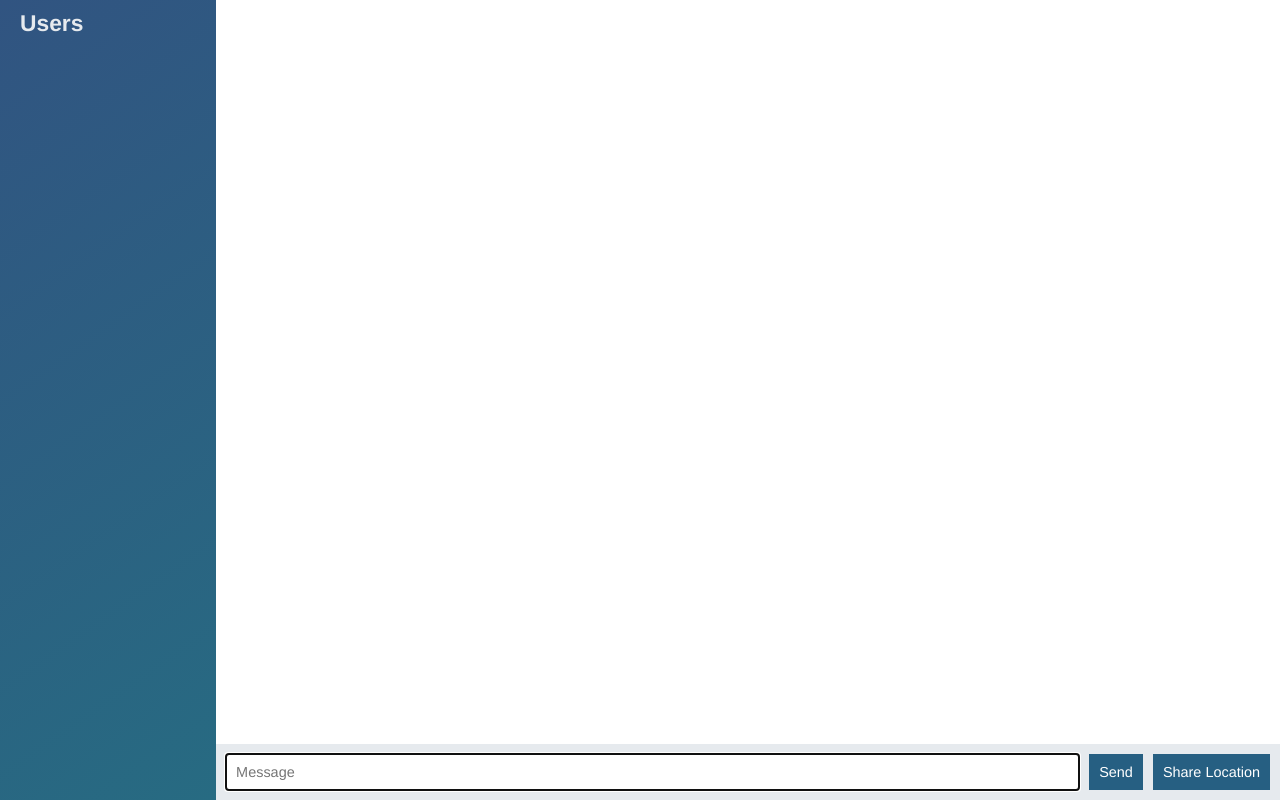
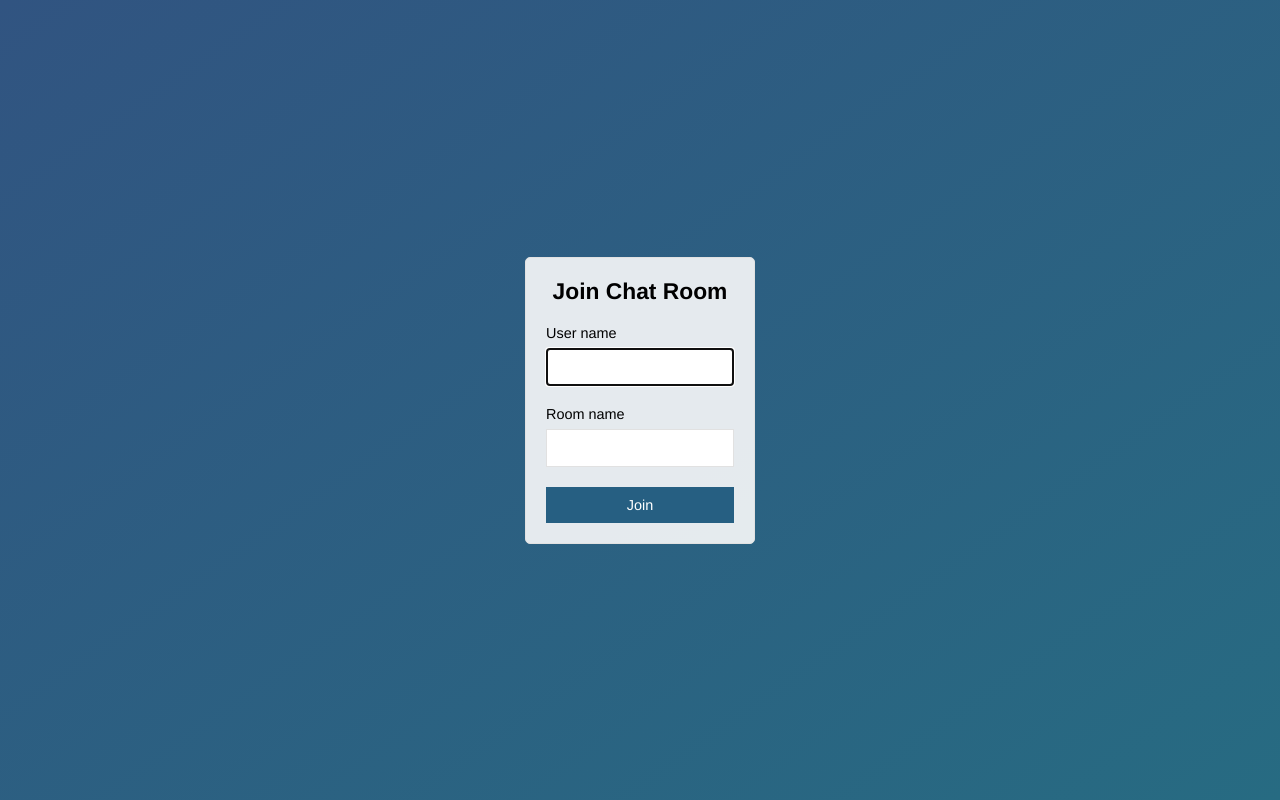
Before and after one commit to jaynilshah/chat-app, a website: page public/index.html in a window 1280 px wide. Drawn offline with nearby package versions, Linux system fonts and the light colour scheme; no server answers.

Commit message:
Add join page

```diff
--- a/public/index.html
+++ b/public/index.html
@@ -2,63 +2,29 @@
 <html>
     <head>
         <meta charset="utf-8">
+        <title>Join | ChatApp</title>
+        <meta name="viewport" content="width=device-width, initial-scale=1, user-scalable=no">
         <link rel="stylesheet" href="/css/style.css">
     </head>
-<body class="chat">
 
-    <div class="chat__sidebar">
-        <h3>Users</h3>
-        <div id="users"></div>
+    <body class="centered-form">
+        <div class="centered-form__form">
+            <form action="/chat.html">
+            <div class="form-field"><h3>Join Chat Room</h3></div>
+            <div class="form-field">
+                <label for="">User name</label>
+                <input type="text" name="name" autofocus>
             </div>
-    <div class="chat__main">
-
-
-    <ul id="messages" class="chat__messages"></ul>
-
-        <div class="chat__footer">
-            <form id = "message-form" action="">
-                <input name="message" type="text" placeholder="Message" autofocus autocomplete="off">
-                <button>Send</button>
-            </form>
-            <button id="send-location">Share Location</button>
-
+            <div class="form-field">
+                <label for="">Room name</label>
+                <input type="text" name="room">
+            </div>
+            <div class="form-field">
+                <button>Join</button>
             </div>
 
-
+        </form>
         </div>
-    <script id = "message-template" type="text/template">
-        <li class="message">
-            <div class="message__title">
-                <h4>{{from}}</h4>
-                <span>{{createdAt}}</span>
-            </div>
-            <div class="message__body">
-                <p>{{text}}</p>
-
-
-            </div>
-        </li>
-
-    </script>
-    <script id = "location-message-template" type="text/template">
-        <li class="message">
-            <div class="message__title">
-                <h4>{{from}}</h4>
-                <span>{{createdAt}}</span>
-            </div>
-            <div class="message__body">
-                <p><a href="{{url}}" target="_blank">Location</a></p>
-
-
-            </div>
-        </li>
-
-    </script>
-    <script src = "/socket.io/socket.io.js"></script>
-    <script src = "/js/libs/jquery-3.3.1.min.js"></script>
-    <script src = "/js/libs/moment.js"></script>
-    <script src = "/js/libs/mustache.js"></script>
-    <script src="js/index.js"></script>
 
     </body>
 </html>
```
Also changed, not shown: public/chat.html (added, +66 -0 lines), public/js/chat.js (renamed from public/js/index.js). Lines whose indentation alone changed are shown as unchanged.
